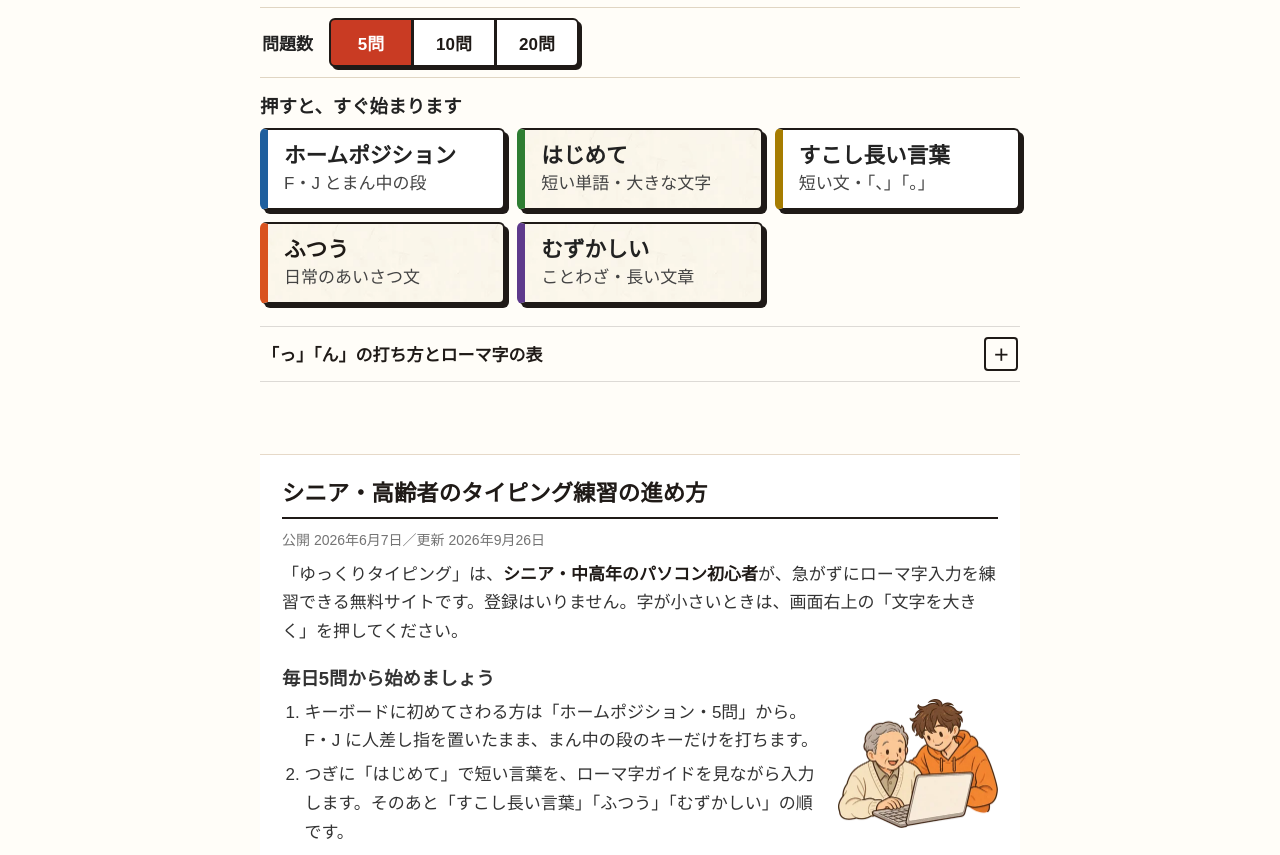
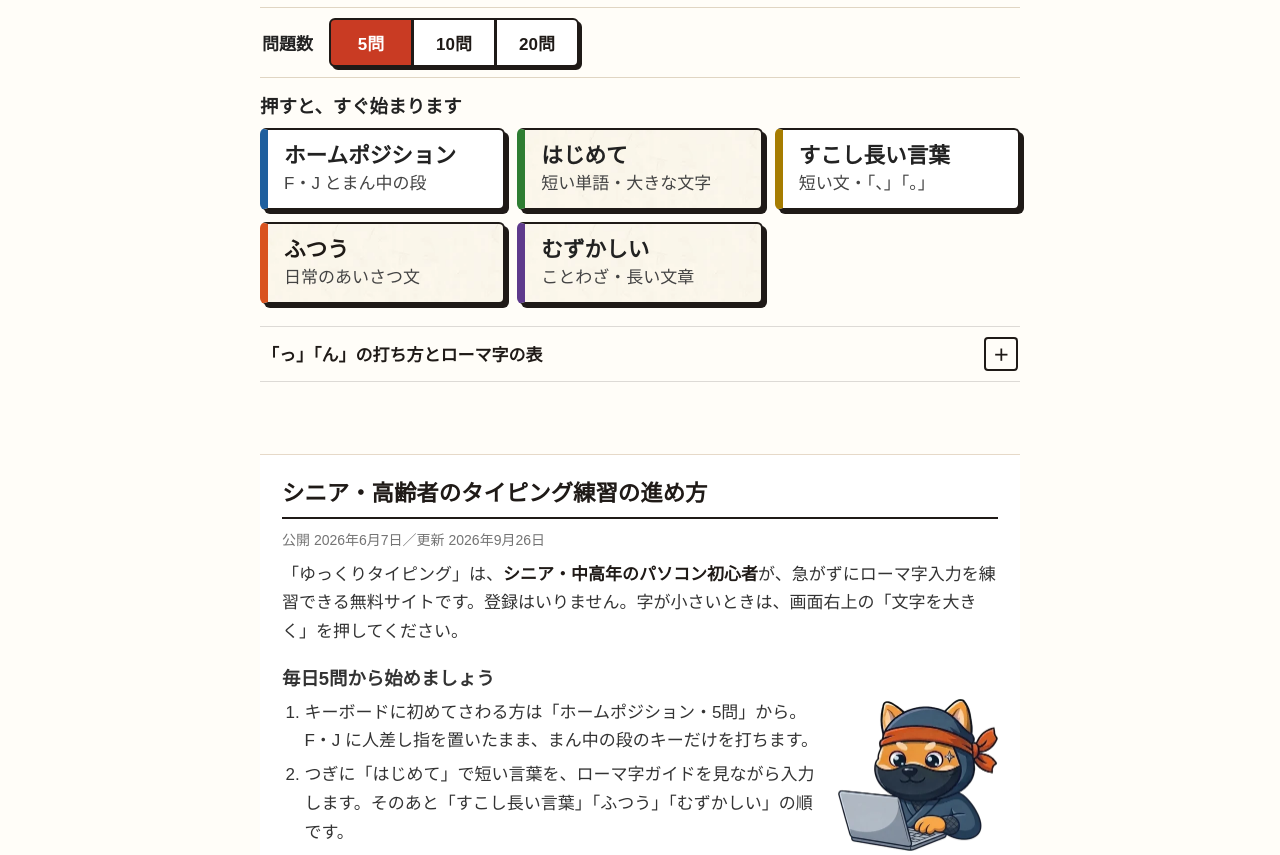
Before and after one commit to kkp-15/ninja-yukkuri-typing, a plain HTML site: page index.html in a window 1280 px wide. Shown: the part 96-951 px from the top of the page. Drawn offline with Linux system fonts and the light colour scheme; a web font is replaced by a local one.

Commit message:
練習の進め方の挿し絵を柴犬の忍者に（ノートパソコンでゆっくり打つ絵）（旧シリーズの絵を柴犬の忍者に置き換え・確認待ち125）
Co-Authored-By: Claude Opus 5.5 <noreply@anthropic.com>

```diff
--- a/index.html
+++ b/index.html
@@ -1297,7 +1297,7 @@ details.chart-wrap{border-radius:0}
   <p>「ゆっくりタイピング」は、<strong>シニア・中高年のパソコン初心者</strong>が、急がずにローマ字入力を練習できる無料サイトです。登録はいりません。字が小さいときは、画面右上の「文字を大きく」を押してください。</p>
   <h3>毎日5問から始めましょう</h3>
   <!-- 挿し絵（2026-09-25・Codex制作・シリーズ共通の男の子と、おじいちゃん）。急がず始めてよい安心感を伝える -->
-  <img class="guide-pic" src="/img/guide-practice.webp" width="320" height="259" alt="孫に見守られながら、ゆっくりキーボードを打つおじいちゃん" loading="lazy" decoding="async">
+  <img class="guide-pic" src="/img/shiba-typing.webp" width="320" height="305" alt="柴犬の忍者" loading="lazy" decoding="async">
   <ol>
     <li>キーボードに初めてさわる方は「ホームポジション・5問」から。F・J に人差し指を置いたまま、まん中の段のキーだけを打ちます。</li>
     <li>つぎに「はじめて」で短い言葉を、ローマ字ガイドを見ながら入力します。そのあと「すこし長い言葉」「ふつう」「むずかしい」の順です。</li>
```
Also changed, not shown: img/shiba-typing.webp (added).
